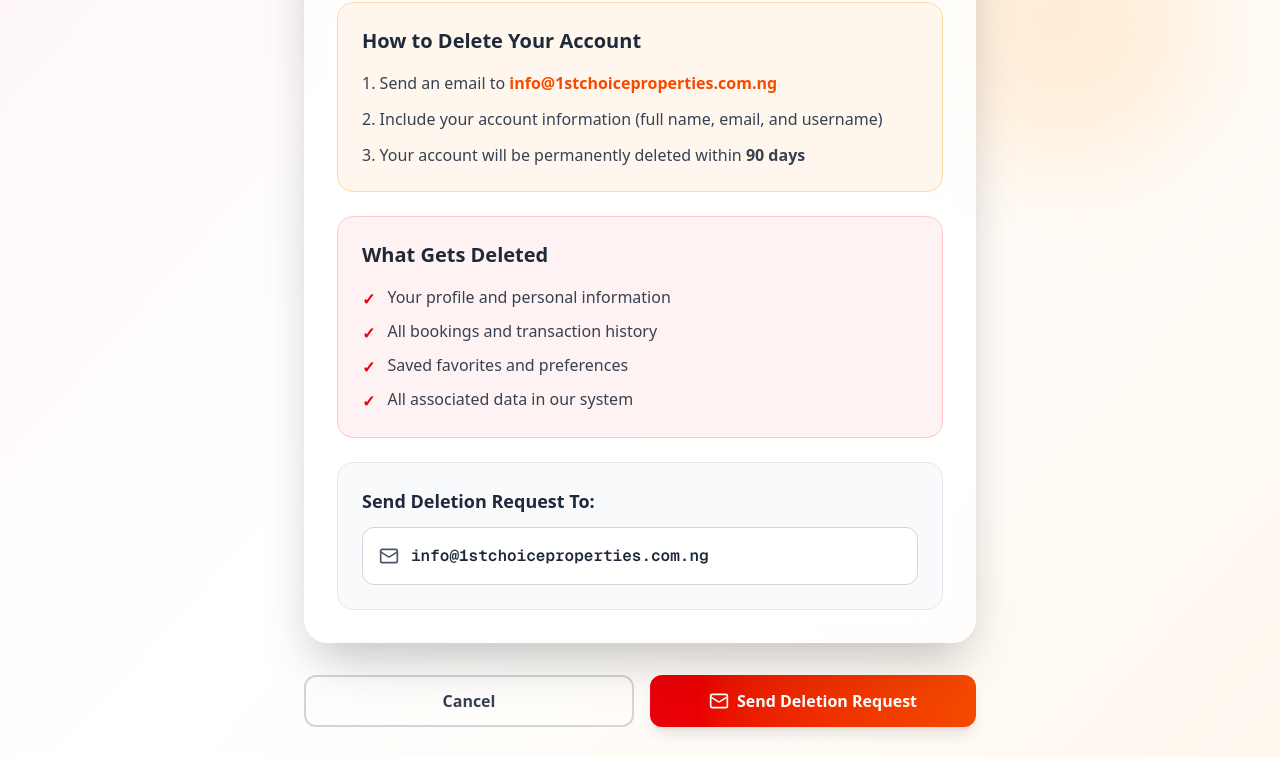
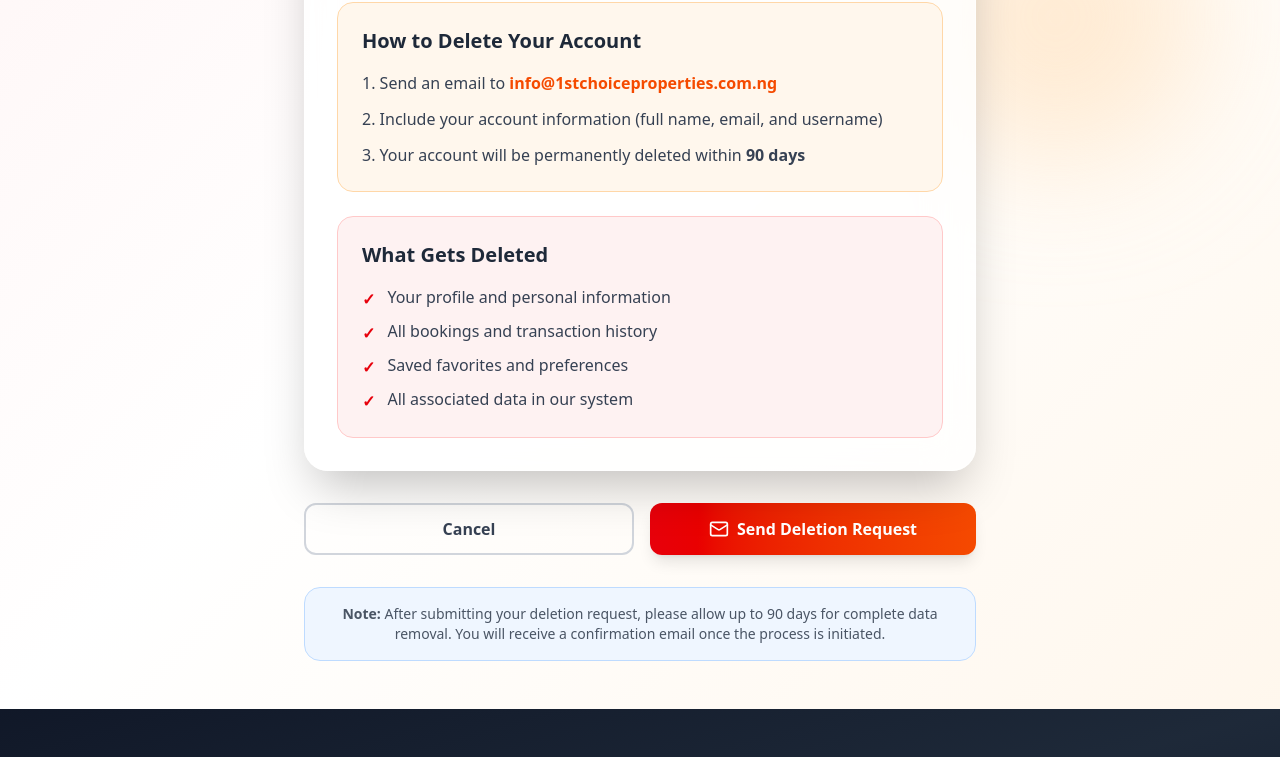
Before and after one commit to Kennedy-123/1st-choice-properties, a Next.js app: page /delete-account in a window 1280 px wide. Shown: the part 559-1316 px from the top of the page. Built offline with nearby package versions, Linux system fonts and the light colour scheme.

Commit message:
modified

```diff
--- a/src/app/delete-account/page.tsx
+++ b/src/app/delete-account/page.tsx
@@ -1,7 +1,7 @@
 "use client";
 
 import { useRouter } from "next/navigation";
-import { AlertCircle, Mail, ArrowLeft, ExternalLink } from "lucide-react";
+import { AlertCircle, Mail, ArrowLeft } from "lucide-react";
 import { motion } from "framer-motion";
 
 const sectionVariants = {
@@ -170,7 +170,7 @@ export default function DeleteAccountPage() {
                 </motion.div>
 
                 {/* Email Section */}
-                <motion.div
+                {/* <motion.div
                   initial={{ opacity: 0, y: 20 }}
                   animate={{ opacity: 1, y: 0 }}
                   transition={{ delay: 0.4 }}
@@ -187,7 +187,7 @@ export default function DeleteAccountPage() {
                       </span>
                     </div>
                   </div>
-                </motion.div>
+                </motion.div> */}
               </div>
             </div>
           </motion.div>
```
